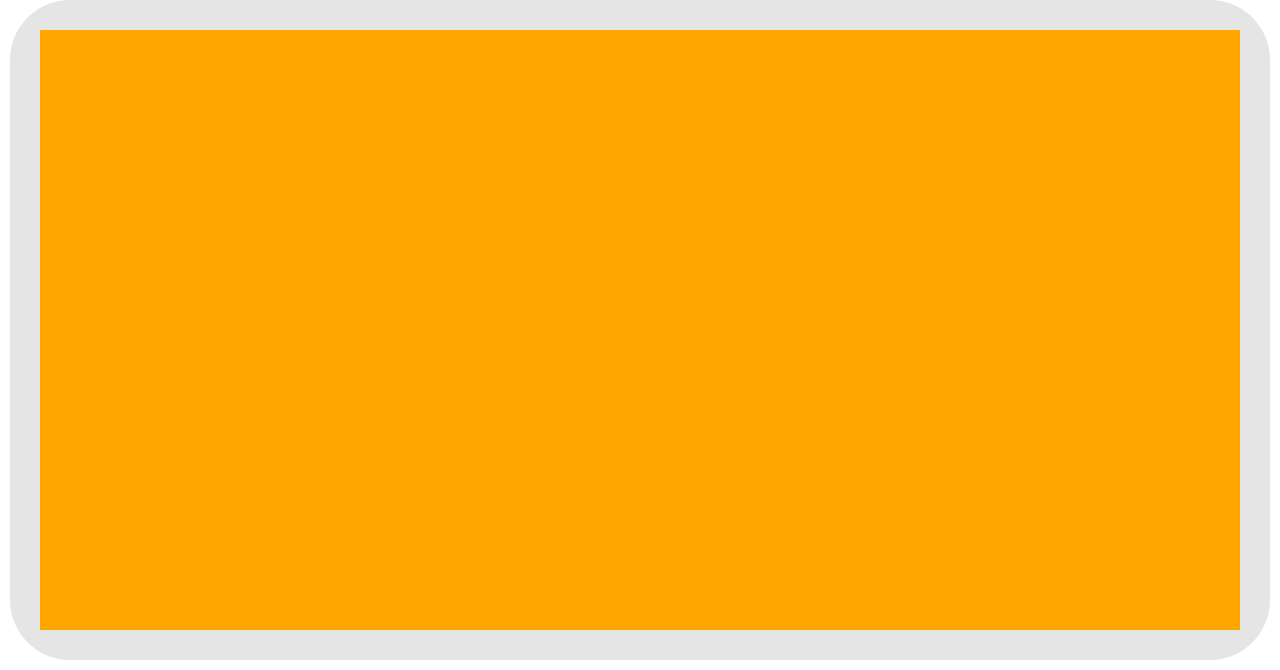
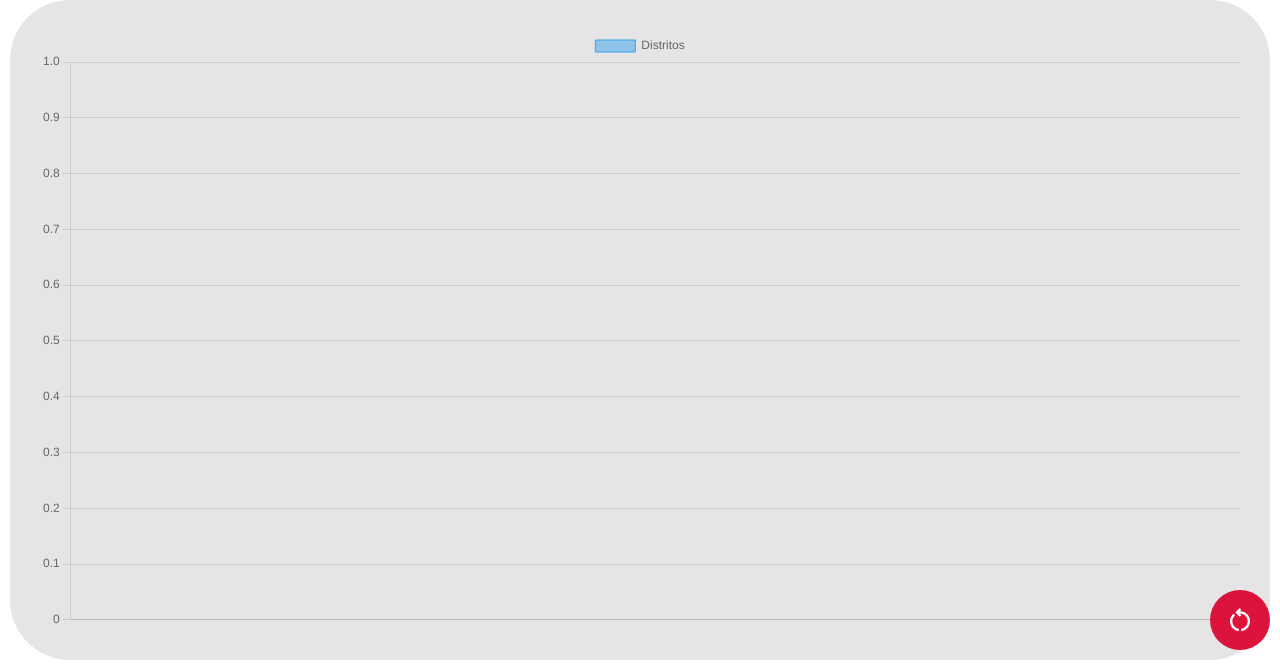
Before and after one commit to 0skarmp/FirstProjectByGroup, a plain HTML site: page index.html in a window 1280 px wide. Both pictures are taken after typing "Sample" into the empty fields and a click on the button "search". Shown: the part 140-810 px from the top of the page. Drawn offline with nearby package versions, Linux system fonts and the light colour scheme.

Commit message:
Fixed: number of bars on the grafic

```diff
--- a/app.js
+++ b/app.js
@@ -1,14 +1,15 @@
 const btn = document.querySelector('.button');
 const entrada = document.querySelector('.filter');
+
 let caja = document.querySelector('.grafic');
 
+var provincias = [];
+var distritos = [];
+
 function MostrarData(data, input) {
-
     let obj_departamento = data.filter(obj => obj && obj.NOMBDEP == input);
-
     let districtsPerProvince = {};
-
-    //  cuenta distritos y provincia
+    //Cuenta distritos y provincia
     obj_departamento.forEach(obj => {
         const province = obj.NOMBPROV;
         if (districtsPerProvince[province]) {
@@ -17,18 +18,37 @@ function MostrarData(data, input) {
             districtsPerProvince[province] = 1;
         }
     });
+    //Muestra la suma de los distritos por provincia
+    for (const province in districtsPerProvince){
+        provincias.push(`${province}`)
+        distritos.push(`${districtsPerProvince[province]}`)
+    }
 
-    console.log(`Departamento: ${input}`);
+    console.log(provincias);
 
-    // muetsra la suma de los distritos por provincia
-    for (const province in districtsPerProvince) {
-        console.log(`Provincia: ${province}, Cantidad de Distritos: ${districtsPerProvince[province]}`);
-    }
+    const ctx = document.getElementById('myChart');
+    new Chart(ctx, {
+        type: 'bar',
+        data: {
+            labels: provincias,
+            datasets: [{
+                label: 'Distritos',
+                data: distritos,
+                borderWidth: 1
+            }]
+        },
+        options: {
+            scales: {
+                y: {
+                    beginAtZero: true
+                }
+            }
+        }
+    });
 }
 
 btn.addEventListener('click', () => {
     const input = entrada.value.toUpperCase();
-
     // Realizar la solicitud usando fetch
     fetch("https://raw.githubusercontent.com/0skarmp/FirstProjectByGroup/main/UBIGEO.json")
     .then(res => res.json())
@@ -36,12 +56,7 @@ btn.addEventListener('click', () => {
     .catch(error => console.log(error));
 });
 
-// {
-//     "IDDIST": "010101",
-//     "NOMBDEP": "AMAZONAS",
-//     "NOMBPROV": "CHACHAPOYAS",
-//     "NOMBDIST": "CHACHAPOYAS",
-//     "NOM_CAPITAL (LEGAL)": "CHACHAPOYAS",
-//     "COD_ REG_NAT": 2,
-//     "REGION NATURAL": "SIERRA"
-//    }
+var reload = document.querySelector('.reload')
+reload.addEventListener("click", (_) => {
+    location.reload();
+});
--- a/index.html
+++ b/index.html
@@ -7,7 +7,7 @@
     <link rel="shortcut icon" href="https://intranet.hbtn.io/favicon.ico" type="image/x-icon">
     <link rel="stylesheet" href="style.css">
     <link rel="stylesheet" href="https://fonts.googleapis.com/css2?family=Material+Symbols+Outlined:opsz,wght,FILL,GRAD@20..48,100..700,0..1,-50..200"/>
-    <script src="https://cdnjs.cloudflare.com/ajax/libs/Chart.js/4.4.0/chart.js"></script>
+    <script src="https://cdn.jsdelivr.net/npm/chart.js"></script>
 </head>
 <body>
     <div class="container">
@@ -21,9 +21,13 @@
         </div>
 
         <div class="grafic-container">
-            <canvas id="grafic"></canvas>
+            <canvas id="myChart"></canvas>
         </div>
     </div>
+
+    <button class="reload">
+        <span class="material-symbols-outlined">restart_alt</span>
+    </button>
 <script src="app.js"></script>
 </body>
 </html>
--- a/style.css
+++ b/style.css
@@ -61,8 +61,8 @@ h1{
 }
 
 .filter::selection{
-    background: crimson;
-    color: #fff;
+    background: #fff;
+    color: crimson;
 }
 
 .filter:focus{
@@ -125,3 +125,22 @@ h1{
     width: 100%;
     background: orange;
 }
+
+.reload{
+    position: fixed;
+    right: 10px;
+    bottom: 10px;
+    width: 60px;
+    height: 60px;
+    border-radius: 100%;
+    border: 0;
+    outline: 0;
+    background: crimson;
+    display: flex;
+}
+
+.reload span{
+    margin: auto;
+    color: #fff;
+    font-size: 30px;
+}
```
Also changed, not shown: pruebas.html (+6 -18 lines).
